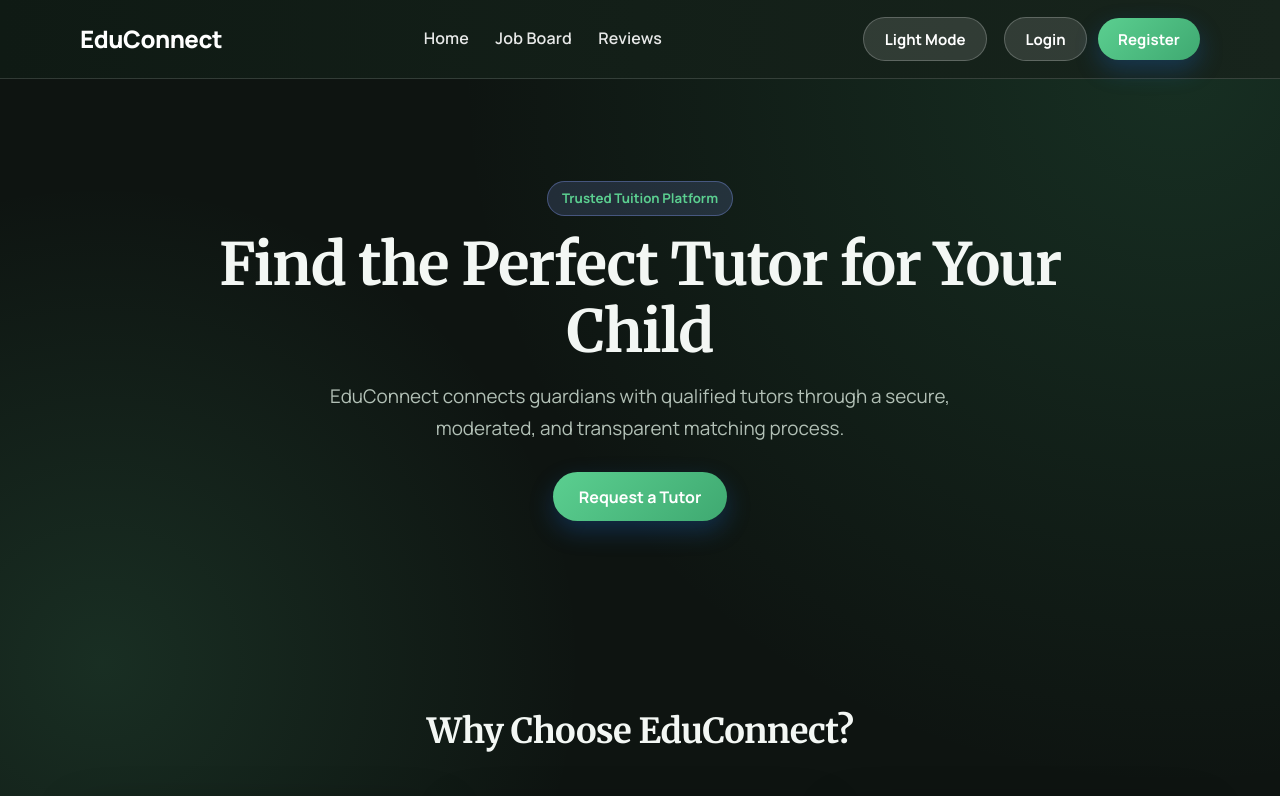
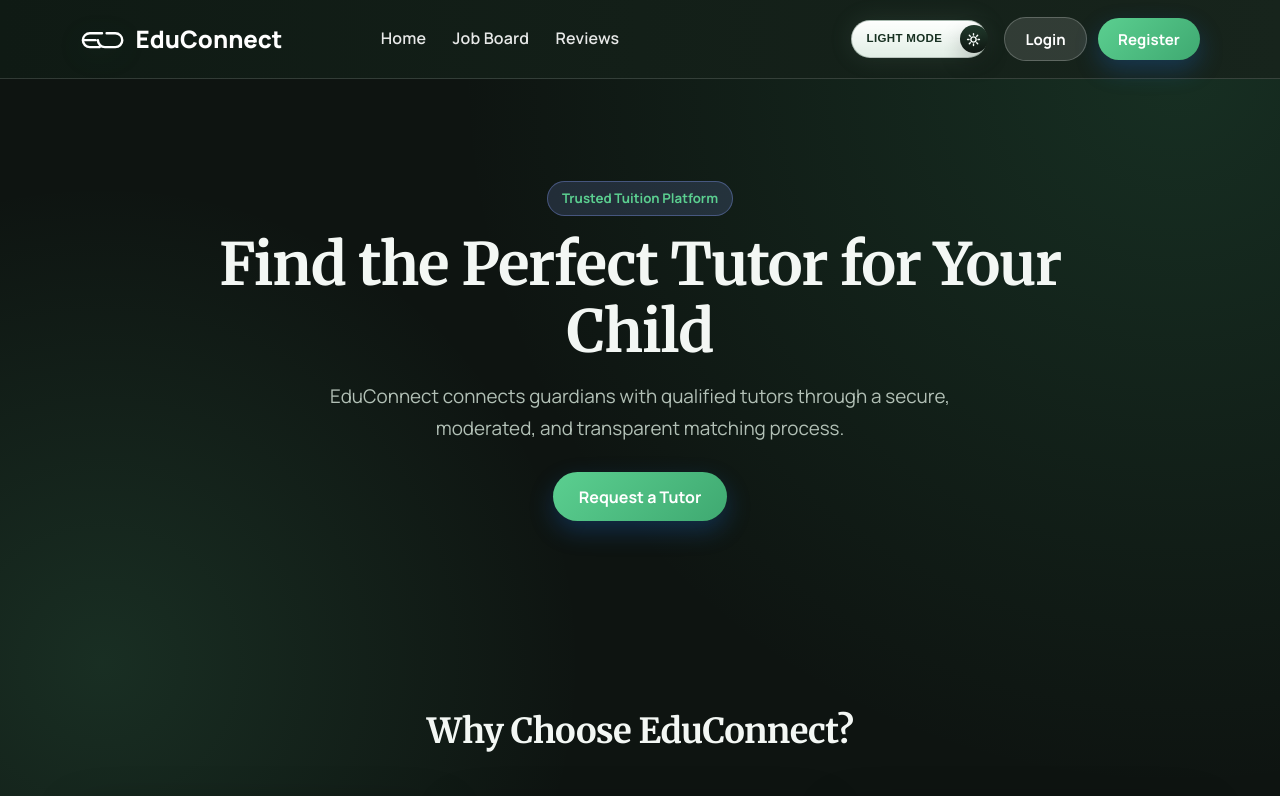
Before and after one commit to mubasshirahin/EduConnect, a React (Vite) app in the folder client/: page / in a window 1280 px wide. Shown: the top 796 px of the page. Built offline with nearby package versions, Linux system fonts and the light colour scheme.

Commit message:
Update navbar branding and theme toggle

```diff
--- a/client/src/App.css
+++ b/client/src/App.css
@@ -114,11 +114,11 @@ html[data-theme="light"] .navbar {
 }
 
 html[data-theme="light"] .brand {
-  color: #1f3357;
+  color: var(--text-main);
 }
 
 html[data-theme="light"] .nav-user-name {
-  color: #1f3357;
+  color: var(--text-main);
 }
 
 html[data-theme="light"] .nav-user-role {
@@ -127,22 +127,53 @@ html[data-theme="light"] .nav-user-role {
 
 .navbar-inner {
   min-height: 78px;
-  display: flex;
-  align-items: center;
-  justify-content: space-between;
+  display: grid;
+  grid-template-columns: 1fr auto 1fr;
+  align-items: center;
   gap: 1rem;
 }
 
 .brand {
+  display: inline-flex;
+  align-items: center;
+  gap: 0.72rem;
   color: #ffffff;
   font-size: clamp(1.28rem, 2vw, 1.5rem);
   font-weight: 800;
+  justify-self: start;
+}
+
+.brand-logo {
+  width: 44px;
+  height: 24px;
+  display: inline-flex;
+  align-items: center;
+  justify-content: center;
+  flex-shrink: 0;
+  color: #ffffff;
+}
+
+.brand-logo-image {
+  width: 100%;
+  height: 100%;
+  display: block;
+  overflow: visible;
+  filter: drop-shadow(0 6px 14px rgba(31, 122, 79, 0.16));
+}
+
+html[data-theme="light"] .brand-logo {
+  color: var(--text-main);
+}
+
+.brand-text {
+  display: inline-block;
 }
 
 .nav-actions {
   display: flex;
   align-items: center;
   gap: 0.7rem;
+  justify-self: end;
 }
 
 .nav-user-block {
@@ -168,6 +199,8 @@ html[data-theme="light"] .nav-user-role {
   display: flex;
   align-items: center;
   gap: 1.25rem;
+  justify-self: center;
+  transform: translateX(-140px);
 }
 
 .nav-link {
@@ -184,12 +217,12 @@ html[data-theme="light"] .nav-user-role {
 }
 
 html[data-theme="light"] .nav-link {
-  color: #1f3357;
+  color: var(--text-main);
 }
 
 html[data-theme="light"] .nav-link:hover {
-  color: #1f3357;
-  border-bottom-color: rgba(26, 115, 232, 0.45);
+  color: var(--text-main);
+  border-bottom-color: rgba(27, 43, 35, 0.32);
 }
 
 .btn {
@@ -243,8 +276,106 @@ html[data-theme="light"] .btn-primary {
   background: linear-gradient(135deg, #2aa86b, #1f7a4f);
 }
 
-.btn-theme {
+.navbar .btn-theme {
   margin-right: 0.4rem;
+  border: 0;
+  padding: 0;
+  background: transparent;
+  box-shadow: none;
+  position: relative;
+  border-radius: 999px;
+  display: inline-flex;
+  align-items: center;
+  justify-content: center;
+}
+
+.navbar .btn-theme-track {
+  position: relative;
+  display: inline-flex;
+  align-items: center;
+  min-width: 136px;
+  min-height: 38px;
+  padding: 0.14rem 0.58rem;
+  border-radius: 999px;
+  border: 1px solid rgba(132, 154, 141, 0.58);
+  background:
+    linear-gradient(180deg, rgba(190, 214, 197, 0.22), rgba(122, 147, 131, 0.2)),
+    rgba(20, 29, 24, 0.9);
+  box-shadow:
+    0 0 24px rgba(140, 200, 162, 0.16),
+    inset 0 0 0 1px rgba(255, 255, 255, 0.04);
+  transition: transform 0.22s ease, box-shadow 0.22s ease, background 0.22s ease;
+}
+
+.navbar .btn-theme:hover {
+  transform: none;
+}
+
+.navbar .btn-theme:hover .btn-theme-track {
+  transform: translateY(-1px);
+  box-shadow:
+    0 0 30px rgba(140, 200, 162, 0.22),
+    inset 0 0 0 1px rgba(255, 255, 255, 0.05);
+}
+
+.navbar .btn-theme-thumb {
+  position: absolute;
+  top: 50%;
+  left: 6px;
+  width: 28px;
+  height: 28px;
+  border-radius: 50%;
+  display: grid;
+  place-items: center;
+  background: linear-gradient(180deg, #ffffff, #edf1ec);
+  color: #0d0f10;
+  box-shadow:
+    inset 0 -2px 6px rgba(0, 0, 0, 0.08),
+    0 10px 22px rgba(0, 0, 0, 0.22);
+  transform: translateY(-50%);
+  transition: transform 0.22s ease, background 0.22s ease, color 0.22s ease;
+}
+
+.navbar .btn-theme-thumb svg {
+  width: 15px;
+  height: 15px;
+}
+
+.navbar .btn-theme-text {
+  width: 100%;
+  color: #ffffff;
+  font-size: 0.72rem;
+  font-weight: 800;
+  letter-spacing: 0.03em;
+  line-height: 1;
+  text-transform: uppercase;
+  white-space: nowrap;
+  text-align: right;
+  padding-left: 2rem;
+  transition: text-align 0.22s ease, padding 0.22s ease, color 0.22s ease;
+}
+
+.navbar .btn-theme-light .btn-theme-track {
+  background:
+    linear-gradient(180deg, rgba(255, 255, 255, 0.96), rgba(225, 237, 229, 0.95)),
+    #eff7f1;
+  border-color: rgba(72, 97, 82, 0.38);
+  box-shadow:
+    0 0 24px rgba(122, 164, 141, 0.14),
+    inset 0 1px 0 rgba(255, 255, 255, 0.85);
+}
+
+.navbar .btn-theme-light .btn-theme-thumb {
+  background: linear-gradient(180deg, #213a2c, #101813);
+  color: #f7fbf8;
+  transform: translate(102px, -50%);
+}
+
+.navbar .btn-theme-light .btn-theme-text {
+  color: #173021;
+  text-align: left;
+  padding-left: 0.35rem;
+  padding-right: 2rem;
 }
 
 .btn-large {
@@ -1454,13 +1585,18 @@ html[data-theme="light"] .role-option {
   .navbar-inner {
     min-height: 72px;
     padding: 0.86rem 0;
-    flex-wrap: nowrap;
-    justify-content: space-between;
+    grid-template-columns: auto 1fr auto;
   }
 
   .brand {
     width: auto;
     text-align: left;
+    gap: 0.55rem;
+  }
+
+  .brand-logo {
+    width: 40px;
+    height: 22px;
   }
 
   .nav-actions {
@@ -1468,6 +1604,48 @@ html[data-theme="light"] .role-option {
     justify-content: flex-end;
   }
 
+  .nav-links {
+    transform: none;
+  }
+
+  .navbar .btn-theme {
+    margin-right: 0;
+  }
+
+  .navbar .btn-theme-track {
+    min-width: 126px;
+    min-height: 34px;
+    padding: 0.14rem 0.55rem;
+  }
+
+  .navbar .btn-theme-thumb {
+    top: 50%;
+    left: 5px;
+    width: 24px;
+    height: 24px;
+  }
+
+  .navbar .btn-theme-thumb svg {
+    width: 13px;
+    height: 13px;
+  }
+
+  .navbar .btn-theme-text {
+    font-size: 0.62rem;
+    letter-spacing: 0.03em;
+    line-height: 1;
+    padding-left: 1.7rem;
+  }
+
+  .navbar .btn-theme-light .btn-theme-thumb {
+    transform: translate(94px, -50%);
+  }
+
+  .navbar .btn-theme-light .btn-theme-text {
+    padding-left: 0.4rem;
+    padding-right: 1.7rem;
+  }
+
   .section {
     padding: 3.9rem 0;
   }
--- a/client/src/components/Navbar.jsx
+++ b/client/src/components/Navbar.jsx
@@ -1,10 +1,39 @@
 import React from "react";
 
 function Navbar({ onLoginClick, onRegisterClick, onLogout, authUser, theme, onToggleTheme }) {
+  const isDark = theme === "dark";
+  const themeLabel = isDark ? "Light Mode" : "Night Mode";
+
   return (
     <nav className="navbar">
       <div className="container navbar-inner">
-        <h2 className="brand">EduConnect</h2>
+        <div className="brand">
+          <span className="brand-logo" aria-hidden="true">
+            <svg className="brand-logo-image" viewBox="0 0 76 32" fill="none">
+              <path
+                d="M38 6H17C10.373 6 5 11.373 5 18C5 24.627 10.373 30 17 30H34"
+                stroke="currentColor"
+                strokeWidth="4.2"
+                strokeLinecap="round"
+                strokeLinejoin="round"
+              />
+              <path
+                d="M7 18H27"
+                stroke="currentColor"
+                strokeWidth="4.2"
+                strokeLinecap="round"
+              />
+              <path
+                d="M46 6H61C67.627 6 73 11.373 73 18C73 24.627 67.627 30 61 30H43C36.373 30 31 24.627 31 18"
+                stroke="currentColor"
+                strokeWidth="4.2"
+                strokeLinecap="round"
+                strokeLinejoin="round"
+              />
+            </svg>
+          </span>
+          <span className="brand-text">EduConnect</span>
+        </div>
         {!authUser && (
           <div className="nav-links">
             <a className="nav-link" href="#home">
@@ -19,8 +48,28 @@ function Navbar({ onLoginClick, onRegisterClick, onLogout, authUser, theme, onTo
           </div>
         )}
         <div className="nav-actions">
-          <button className="btn btn-ghost btn-theme" type="button" onClick={onToggleTheme}>
-            {theme === "dark" ? "Light Mode" : "Dark Mode"}
+          <button
+            className={`btn-theme ${isDark ? "btn-theme-light" : "btn-theme-dark"}`}
+            type="button"
+            onClick={onToggleTheme}
+            aria-label={`Switch to ${isDark ? "Light Mode" : "Night Mode"}`}
+          >
+            <span className="btn-theme-track">
+              <span className="btn-theme-thumb" aria-hidden="true">
+                {isDark ? (
+                  <svg viewBox="0 0 24 24" fill="none" stroke="currentColor" strokeWidth="2.2" strokeLinecap="round" strokeLinejoin="round">
+                    <circle cx="12" cy="12" r="4.2" />
+                    <path d="M12 2.5v2.3M12 19.2v2.3M21.5 12h-2.3M4.8 12H2.5M18.7 5.3l-1.6 1.6M6.9 17.1l-1.6 1.6M18.7 18.7l-1.6-1.6M6.9 6.9L5.3 5.3" />
+                  </svg>
+                ) : (
+                  <svg viewBox="0 0 24 24" fill="none" stroke="currentColor" strokeWidth="2.1" strokeLinecap="round" strokeLinejoin="round">
+                    <path d="M14.5 3.2a8.9 8.9 0 1 0 6.3 15.1A9.8 9.8 0 0 1 14.5 3.2Z" />
+                    <path d="M16.8 6.4v1.2M16.8 10v1.2M14.4 8.8h1.2M18 8.8h1.2" />
+                  </svg>
+                )}
+              </span>
+              <span className="btn-theme-text">{themeLabel}</span>
+            </span>
           </button>
           {authUser ? (
             <div className="nav-user-block">
```
